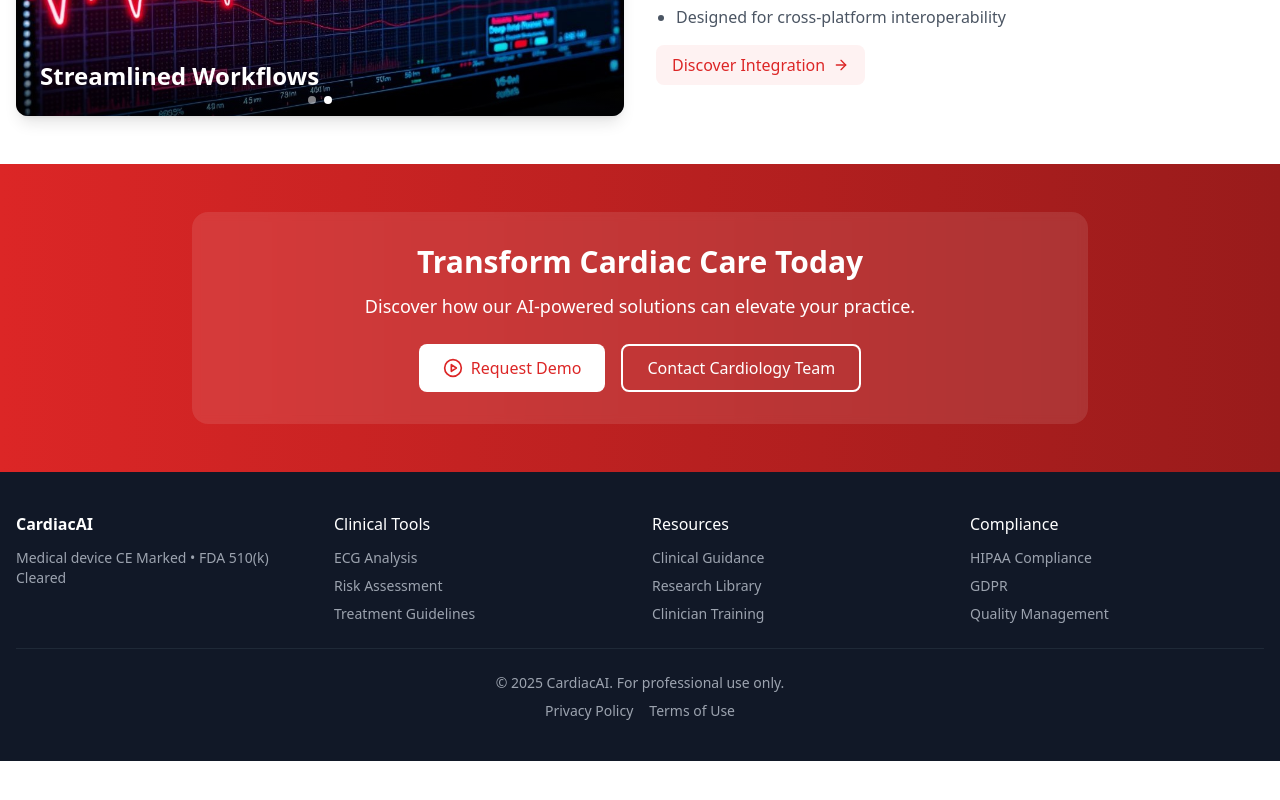
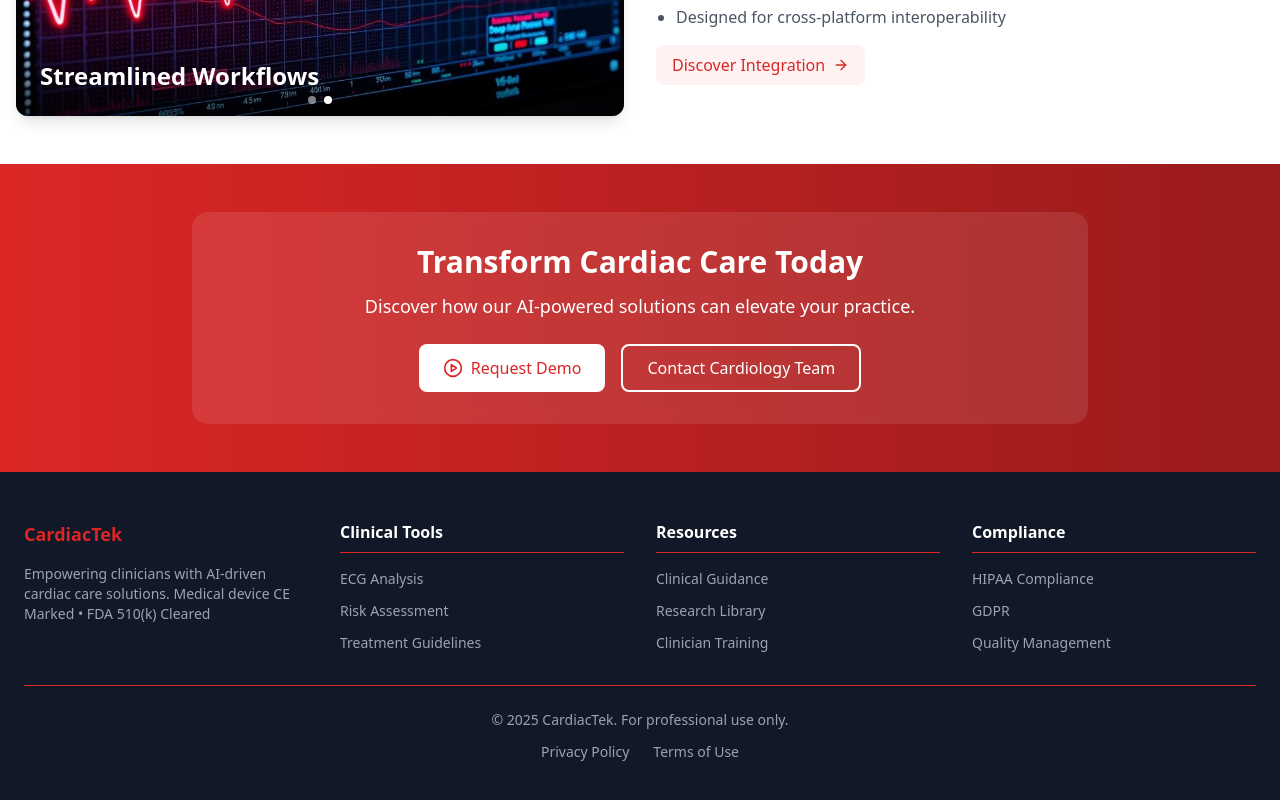
Before and after one commit to PraiseOrly/New_App, a React (Vite) app in the folder NewApp/: page / in a window 1280 px wide. Shown: the part 2132-2932 px from the top of the page. Before the commit the page ends 2893 px from the top, so only its background shows below. Built offline with nearby package versions, Linux system fonts and the light colour scheme.

Commit message:
changed footer

```diff
--- a/NewApp/src/components/DashboardFooter.tsx
+++ b/NewApp/src/components/DashboardFooter.tsx
@@ -3,7 +3,7 @@ import React from 'react';
 const DashboardFooter: React.FC = () => {
   return (
     <footer className="bg-white border-t border-gray-200 py-4 text-center text-sm text-gray-500">
-      &copy; {new Date().getFullYear()} CardiacAI. All rights reserved.
+      &copy; {new Date().getFullYear()} CardiacTek. All rights reserved.
     </footer>
   );
 };
--- a/NewApp/src/pages/AuthPage.tsx
+++ b/NewApp/src/pages/AuthPage.tsx
@@ -101,7 +101,7 @@ const AuthPage = () => {
           </div>
           <div className="py-8">
             <h1 className="text-3xl font-bold mb-6">
-              Transform Your Cardiovascular Care
+              Transform Cardiovascular Care
             </h1>
             <p className="text-lg opacity-90 mb-8">
               Join thousands of healthcare professionals and patients who trust
--- a/NewApp/src/pages/Homepage.tsx
+++ b/NewApp/src/pages/Homepage.tsx
@@ -598,105 +598,105 @@ const Homepage: React.FC = () => {
 			</section>
 
 			{/* Footer */}
-			<footer className="bg-gray-900 text-white py-10 px-4">
+			<footer className="bg-gray-900 text-white py-12 px-6">
 				<div className="container mx-auto max-w-7xl">
-					<div className="grid grid-cols-1 md:grid-cols-4 gap-6 mb-6">
+					<div className="grid grid-cols-1 sm:grid-cols-2 md:grid-cols-4 gap-8 mb-8">
 						<div>
-							<h3 className="font-bold text-base mb-3">CardiacAI</h3>
-							<p className="text-gray-400 text-sm">
-								Medical device CE Marked • FDA 510(k) Cleared
+							<h3 className="font-extrabold text-lg mb-4 text-red-600">CardiacTek</h3>
+							<p className="text-gray-400 text-sm max-w-xs">
+								Empowering clinicians with AI-driven cardiac care solutions. Medical device CE Marked • FDA 510(k) Cleared
 							</p>
 						</div>
 						<div>
-							<h4 className="font-medium mb-3 text-base">Clinical Tools</h4>
-							<ul className="space-y-2 text-sm text-gray-400">
+							<h4 className="font-semibold mb-4 text-base border-b border-red-600 pb-2">Clinical Tools</h4>
+							<ul className="space-y-3 text-sm text-gray-400">
 								<li>
 									<Link
 										to="/ecg-analysis"
-										className="hover:text-white transition-colors">
+										className="hover:text-red-600 transition-colors font-medium">
 										ECG Analysis
 									</Link>
 								</li>
 								<li>
 									<Link
 										to="/risk-assessment"
-										className="hover:text-white transition-colors">
+										className="hover:text-red-600 transition-colors font-medium">
 										Risk Assessment
 									</Link>
 								</li>
 								<li>
 									<Link
 										to="/treatment-guidelines"
-										className="hover:text-white transition-colors">
+										className="hover:text-red-600 transition-colors font-medium">
 										Treatment Guidelines
 									</Link>
 								</li>
 							</ul>
 						</div>
 						<div>
-							<h4 className="font-medium mb-3 text-base">Resources</h4>
-							<ul className="space-y-2 text-sm text-gray-400">
+							<h4 className="font-semibold mb-4 text-base border-b border-red-600 pb-2">Resources</h4>
+							<ul className="space-y-3 text-sm text-gray-400">
 								<li>
 									<Link
 										to="/clinical-guidance"
-										className="hover:text-white transition-colors">
+										className="hover:text-red-600 transition-colors font-medium">
 										Clinical Guidance
 									</Link>
 								</li>
 								<li>
 									<Link
 										to="/research-library"
-										className="hover:text-white transition-colors">
+										className="hover:text-red-600 transition-colors font-medium">
 										Research Library
 									</Link>
 								</li>
 								<li>
 									<Link
 										to="/training"
-										className="hover:text-white transition-colors">
+										className="hover:text-red-600 transition-colors font-medium">
 										Clinician Training
 									</Link>
 								</li>
 							</ul>
 						</div>
 						<div>
-							<h4 className="font-medium mb-3 text-base">Compliance</h4>
-							<ul className="space-y-2 text-sm text-gray-400">
+							<h4 className="font-semibold mb-4 text-base border-b border-red-600 pb-2">Compliance</h4>
+							<ul className="space-y-3 text-sm text-gray-400">
 								<li>
 									<Link
 										to="/hipaa"
-										className="hover:text-white transition-colors">
+										className="hover:text-red-600 transition-colors font-medium">
 										HIPAA Compliance
 									</Link>
 								</li>
 								<li>
 									<Link
 										to="/gdpr"
-										className="hover:text-white transition-colors">
+										className="hover:text-red-600 transition-colors font-medium">
 										GDPR
 									</Link>
 								</li>
 								<li>
 									<Link
 										to="/quality"
-										className="hover:text-white transition-colors">
+										className="hover:text-red-600 transition-colors font-medium">
 										Quality Management
 									</Link>
 								</li>
 							</ul>
 						</div>
 					</div>
-					<div className="border-t border-gray-800 pt-6 text-center text-sm text-gray-400">
+					<div className="border-t border-red-600 pt-6 text-center text-sm text-gray-400">
 						<p>
-							© {new Date().getFullYear()} CardiacAI. For professional use only.
+							© {new Date().getFullYear()} CardiacTek. For professional use only.
 						</p>
-						<div className="mt-2 flex gap-4 justify-center">
+						<div className="mt-3 flex gap-6 justify-center">
 							<Link
 								to="/privacy"
-								className="hover:text-white transition-colors">
+								className="hover:text-red-600 transition-colors font-medium">
 								Privacy Policy
 							</Link>
-							<Link to="/terms" className="hover:text-white transition-colors">
+							<Link to="/terms" className="hover:text-red-600 transition-colors font-medium">
 								Terms of Use
 							</Link>
 						</div>
```
